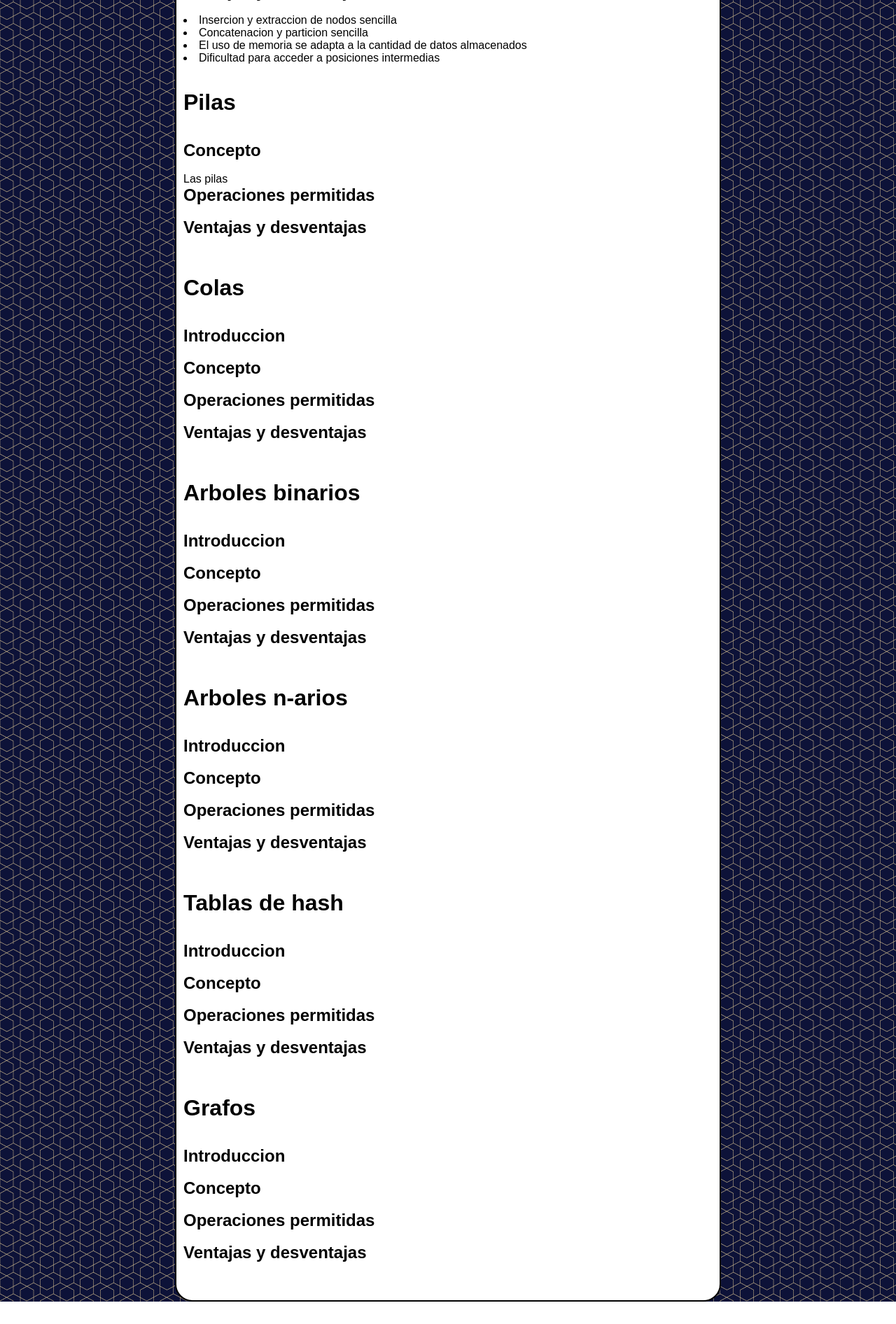
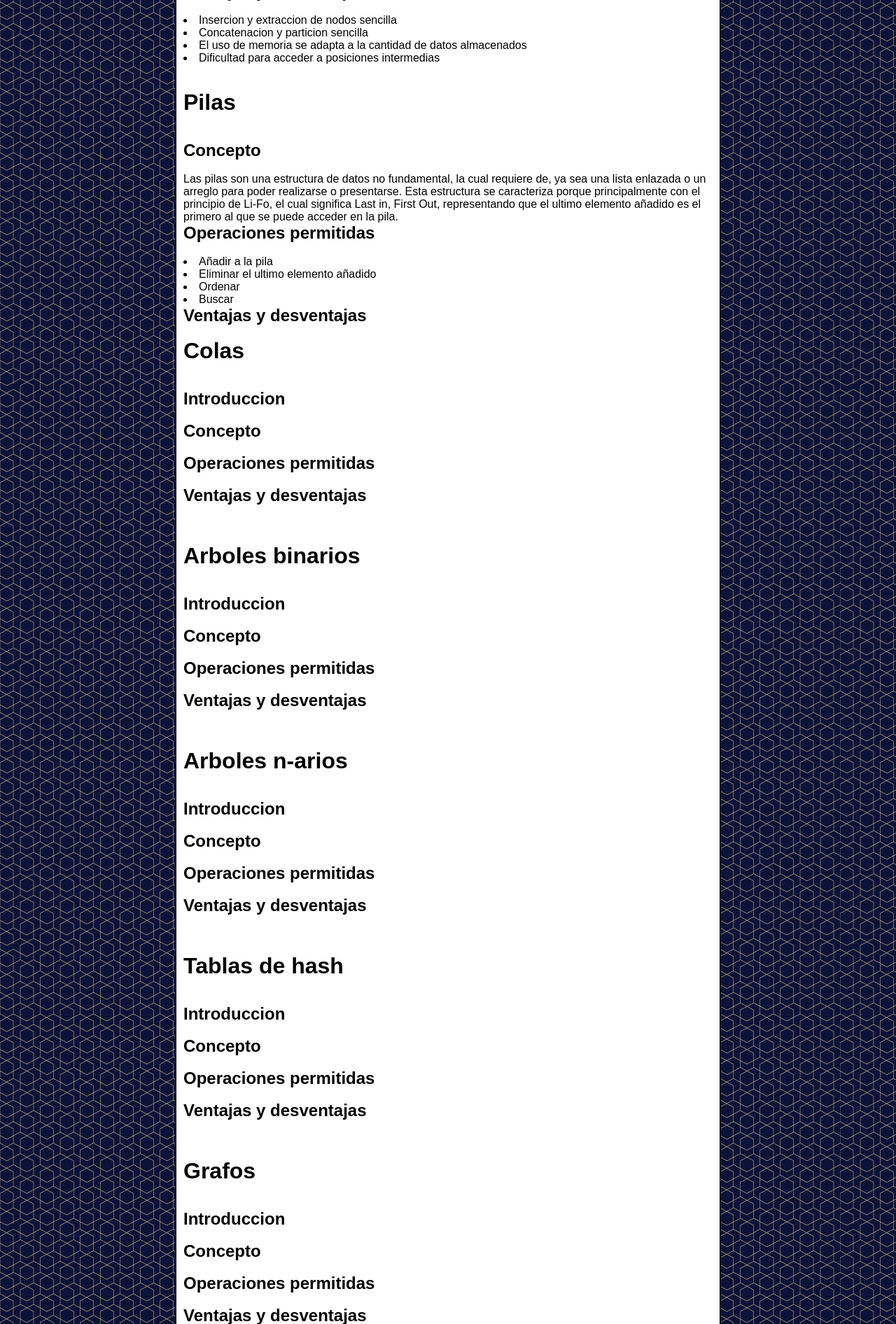
Before and after one commit to diegoaach/Equipo1-EstructurasDeDatos, a Python web app: template templates/module1.html in a window 1280 px wide. Shown: the part 651-2543 px from the top of the page at 70% size. Before the commit the page ends 2511 px from the top, so only its background shows below. Run offline with Jinja, Linux system fonts and the light colour scheme; the template is opened without the code that fills it, so the values that code supplies are empty.

Commit message:
Modulo 1 Pilas (sin ventajas)

```diff
--- a/templates/module1.html
+++ b/templates/module1.html
@@ -151,11 +151,17 @@
 
         <h1>Pilas </h1><br><br>
         <h2>Concepto </h2><br>
-        <p>Las pilas</p>
+        <p>Las pilas son una estructura de datos no fundamental, la cual requiere de, ya sea una lista enlazada o un arreglo
+            para poder realizarse o presentarse. Esta estructura se caracteriza porque principalmente con el principio de Li-Fo, el cual
+            significa Last in, First Out, representando que el ultimo elemento añadido es el primero al que se puede acceder en la pila.
+        </p>
         <h2>Operaciones permitidas</h2><br>
-        <p></p>
+        <li>Añadir a la pila</li>
+        <li>Eliminar el ultimo elemento añadido</li>
+        <li>Ordenar</li>
+        <li>Buscar</li>
         <h2>Ventajas y desventajas</h2><br>
-        <p></p><br><br>
+
 
         <h1>Colas </h1><br><br>
         <p></p>
```
